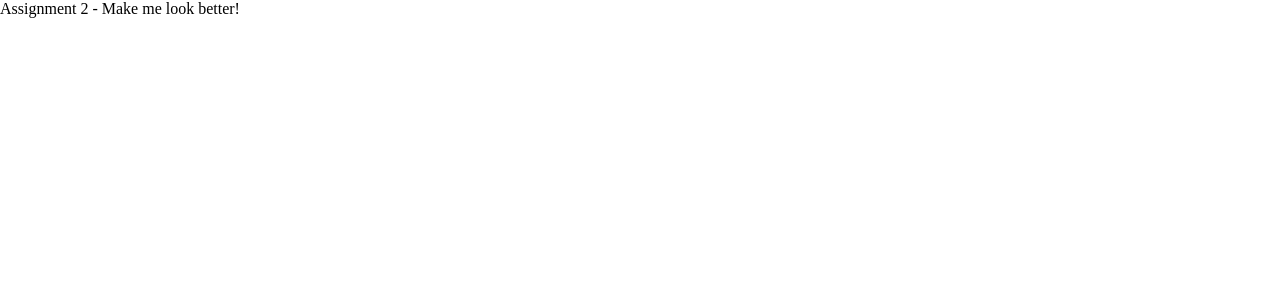
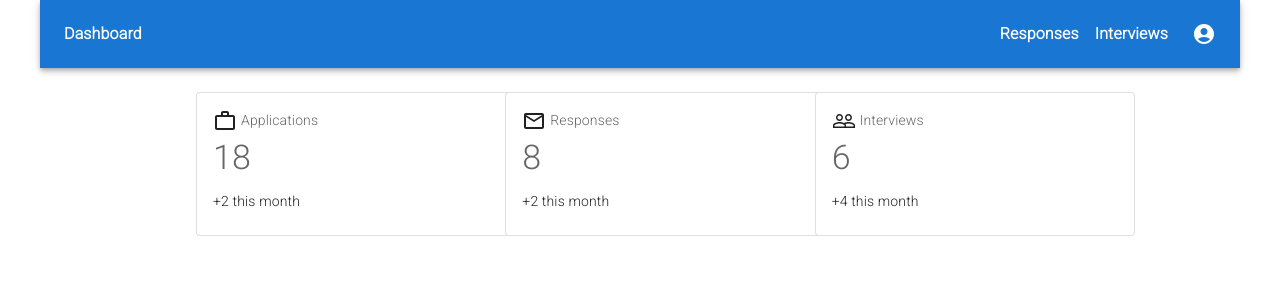
Before and after one commit to my-personal-and-school-projects/dmit-2008-assignment-02, a Next.js app: page / in a window 1280 px wide. Shown: the top 300 px of the page. Built offline with nearby package versions, Linux system fonts and the light colour scheme.

Commit message:
Implemented NavBar & DashboardCards Components

```diff
--- /dev/null
+++ b/components/ApplicationDataTable.js
@@ -0,0 +1,60 @@
+import Table from "@mui/material/Table";
+import TableBody from "@mui/material/TableBody";
+import TableCell from "@mui/material/TableCell";
+import TableContainer from "@mui/material/TableContainer";
+import TableHead from "@mui/material/TableHead";
+import TableRow from "@mui/material/TableRow";
+import Paper from "@mui/material/Paper";
+
+export default function ApplicationDataTable(props) {
+  return (
+    <TableContainer component={Paper}>
+      <Table sx={{ minWidth: 650 }} aria-label="simple table">
+        <TableHead>
+          <TableRow>
+            <TableCell>Company</TableCell>
+            <TableCell align="right">Position</TableCell>
+            <TableCell align="right">Applied</TableCell>
+            <TableCell align="right">Response</TableCell>
+            <TableCell align="right">Interview</TableCell>
+          </TableRow>
+        </TableHead>
+        <TableBody>
+          {rows.map((row) => (
+            <TableRow
+              key={row.company}
+              sx={{ "&:last-child td, &:last-child th": { border: 0 } }}
+            >
+              <TableCell component="th" scope="row">
+                {row.company}
+              </TableCell>
+              <TableCell align="right">{row.position}</TableCell>
+              <TableCell align="right">{row.applied}</TableCell>
+              <TableCell align="right">{row.response}</TableCell>
+              <TableCell align="right">{row.interview}</TableCell>
+            </TableRow>
+          ))}
+        </TableBody>
+      </Table>
+    </TableContainer>
+  );
+}
+
+const rows = [
+  {
+    id: 14,
+    company: "Dans Super Company",
+    position: "Professional Cat Sitter",
+    applied: "2024-06-01",
+    response: "responded",
+    interview: "scheduled",
+  },
+  {
+    id: 15,
+    company: "Ricks Meme Company",
+    position: "Professional Meme Maker",
+    applied: "2024-06-05",
+    response: "rejected",
+    interview: "-",
+  },
+];
--- /dev/null
+++ b/components/DashboardCard.js
@@ -0,0 +1,28 @@
+import { Fragment } from "react";
+import CardContent from "@mui/material/CardContent";
+import Typography from "@mui/material/Typography";
+import { Card, Box } from "@mui/material";
+
+export default function DashboardCard(props) {
+  const card = (
+    <Fragment>
+      <CardContent>
+        <Box style={{ display: "flex", gap: 4, alignItems: "Center" }}>
+          <Box>{props.icon}</Box>
+          <Typography sx={{ fontSize: 14 }} color="text.secondary" gutterBottom>
+            {props.title}
+          </Typography>
+        </Box>
+        <Typography variant="h4" sx={{ mb: 1.5 }} color="text.secondary">
+          {props.description}
+        </Typography>
+        <Typography variant="body2">{props.subDescription}</Typography>
+      </CardContent>
+    </Fragment>
+  );
+  return (
+    <Box style={{ width: 960 / 3 }}>
+      <Card variant="outlined">{card}</Card>
+    </Box>
+  );
+}
--- /dev/null
+++ b/components/NavBar.js
@@ -0,0 +1,59 @@
+import {
+  Box,
+  Button,
+  ButtonGroup,
+  Container,
+  Typography,
+  Toolbar,
+  AdbIcon,
+  MenuIcon,
+  Menu,
+} from "@mui/material";
+import { AppBar } from "@mui/material";
+import { IconButton } from "@mui/material";
+import AccountCircle from "@mui/icons-material/AccountCircle";
+
+const pages = ["Responses", "Interviews"];
+
+export default function NavBar() {
+  return (
+    <>
+      <AppBar position="static">
+        <Container
+          maxWidth="xl"
+          sx={{ display: "flex", alignItems: "center", columnCount: 2 }}
+        >
+          <Typography component="div" sx={{ flexGrow: 1, fontWeight: "bold" }}>
+            Dashboard
+          </Typography>
+          <Box sx={{ display: "flex", alignItems: "center", gap: 2 }}>
+            <Box sx={{ flexGrow: 1, display: { xs: "none", md: "flex" } }}>
+              {pages.map((page) => (
+                <Button
+                  key={page}
+                  sx={{
+                    my: 2,
+                    color: "white",
+                    display: "block",
+                    fontWeight: "bold",
+                  }}
+                >
+                  <Typography
+                    sx={{
+                      flexGrow: 1,
+                      fontWeight: "bold",
+                      textTransform: "none",
+                    }}
+                  >
+                    {page}
+                  </Typography>
+                </Button>
+              ))}
+            </Box>
+            <AccountCircle />
+          </Box>
+        </Container>
+      </AppBar>
+    </>
+  );
+}
--- a/package.json
+++ b/package.json
@@ -11,6 +11,11 @@
     "test": "jest"
   },
   "dependencies": {
+    "@emotion/react": "^11.11.4",
+    "@emotion/styled": "^11.11.5",
+    "@fontsource/roboto": "^5.0.13",
+    "@mui/icons-material": "^5.15.19",
+    "@mui/material": "^5.15.19",
     "next": "14.2.3",
     "puppeteer": "^22.8.1",
     "react": "^18",
--- a/pages/index.js
+++ b/pages/index.js
@@ -1,8 +1,47 @@
+import "@fontsource/roboto/300.css";
+import NavBar from "@/components/NavBar";
+import DashboardCard from "@/components/DashboardCard";
+import { Container, Box, Grid } from "@mui/material";
+import PsychologyAltIcon from "@mui/icons-material/PsychologyAlt";
+import ApplicationDataTable from "@/components/ApplicationDataTable";
+import { dashboardData } from "@/dashboard-data";
+import WorkOutlineIcon from "@mui/icons-material/WorkOutline";
+import MailOutlineIcon from "@mui/icons-material/MailOutline";
+import PeopleOutlineIcon from "@mui/icons-material/PeopleOutline";
+
 export default function Home() {
+  const { applications, responses, interviews } = dashboardData;
+  const cardsData = [
+    { title: "Applications", data: applications, icon: <WorkOutlineIcon /> },
+    { title: "Responses", data: responses, icon: <MailOutlineIcon /> },
+    { title: "Interviews", data: interviews, icon: <PeopleOutlineIcon /> },
+  ];
+
   return (
-    <main
-    >
-      Assignment 2 - Make me look better!
-    </main>
+    <>
+      <Container sx={{ maxWidth: 1024 }} style={{ paddingRight: 0 }}>
+        <Grid container spacing={3} style={{ marginTop: 0 }}>
+          <Grid item xs={12} style={{ padding: 0 }}>
+            <NavBar />
+          </Grid>
+          <Grid item xs={12}>
+            <Container sx={{ width: 960 }}>
+              <Grid container spacing={2}>
+                {cardsData.map((card, index) => (
+                  <Grid item xs={12} sm={4} key={index}>
+                    <DashboardCard
+                      icon={card.icon}
+                      title={`${card.title} `}
+                      description={`${card.data.total} `}
+                      subDescription={`+${card.data.last_month} this month`}
+                    />
+                  </Grid>
+                ))}
+              </Grid>
+            </Container>
+          </Grid>
+        </Grid>
+      </Container>
+    </>
   );
 }
--- a/tailwind.config.js
+++ b/tailwind.config.js
@@ -1,10 +1,14 @@
 /** @type {import('tailwindcss').Config} */
 module.exports = {
+  corePlugins: {
+    preflight: false,
+  },
   content: [
     "./pages/**/*.{js,ts,jsx,tsx,mdx}",
     "./components/**/*.{js,ts,jsx,tsx,mdx}",
     "./app/**/*.{js,ts,jsx,tsx,mdx}",
   ],
+  important: "#__next",
   theme: {
     extend: {
       backgroundImage: {
```
Also changed, not shown: 1 other file (tests, documents, lock files or other folders).
